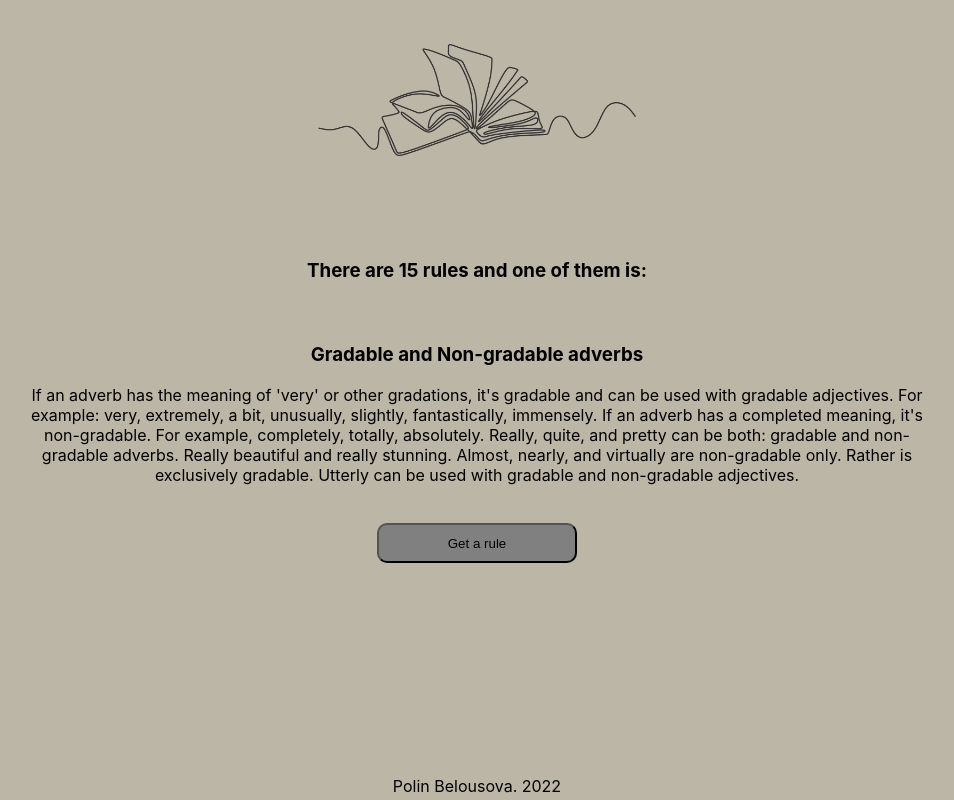
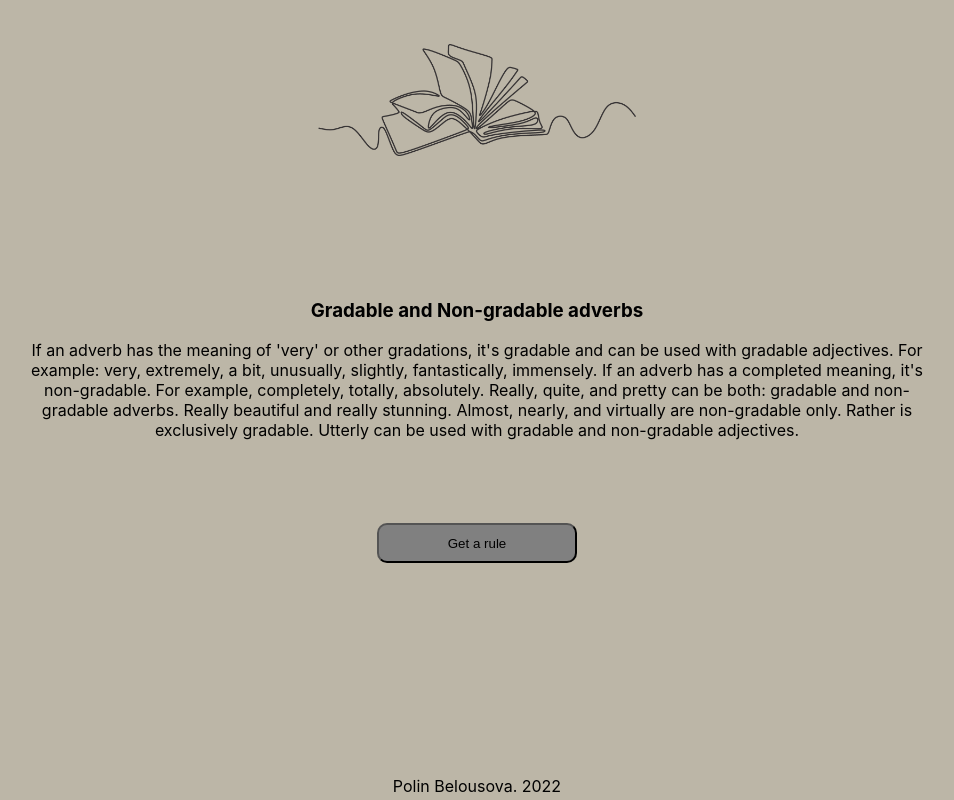
Before and after one commit to melission/english-grammar-revision, a React (Create React App) app: page / in a window 1280 px wide. Shown: the whole page, without its empty margins (163-1117 px from the left). Built offline with nearby package versions, Linux system fonts and the light colour scheme.

Commit message:
deleted one h3 header.

```diff
--- a/src/App.js
+++ b/src/App.js
@@ -17,7 +17,7 @@ function App() {
               <img src={book} className="App-logo" alt="book image"/>
           </header>
           <div className="App-info_block">
-              <h3>There are {double_rules.length} rules and one of them is:</h3>
+              {/*<h3>There are {double_rules.length} rules and one of them is:</h3>*/}
               <div className="info-block_grammar-rule">
                   {/*{rule}*/}
                   <h3>{doubleRule[0]}</h3>
```
